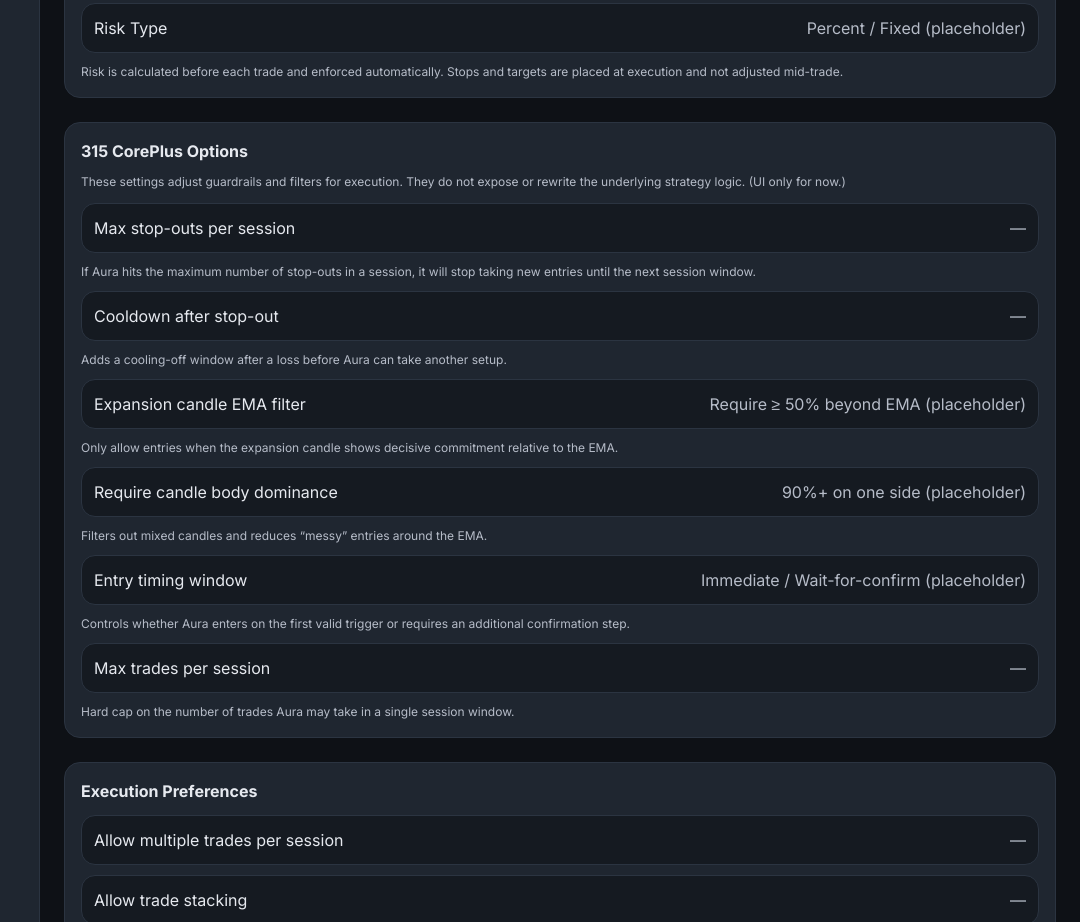
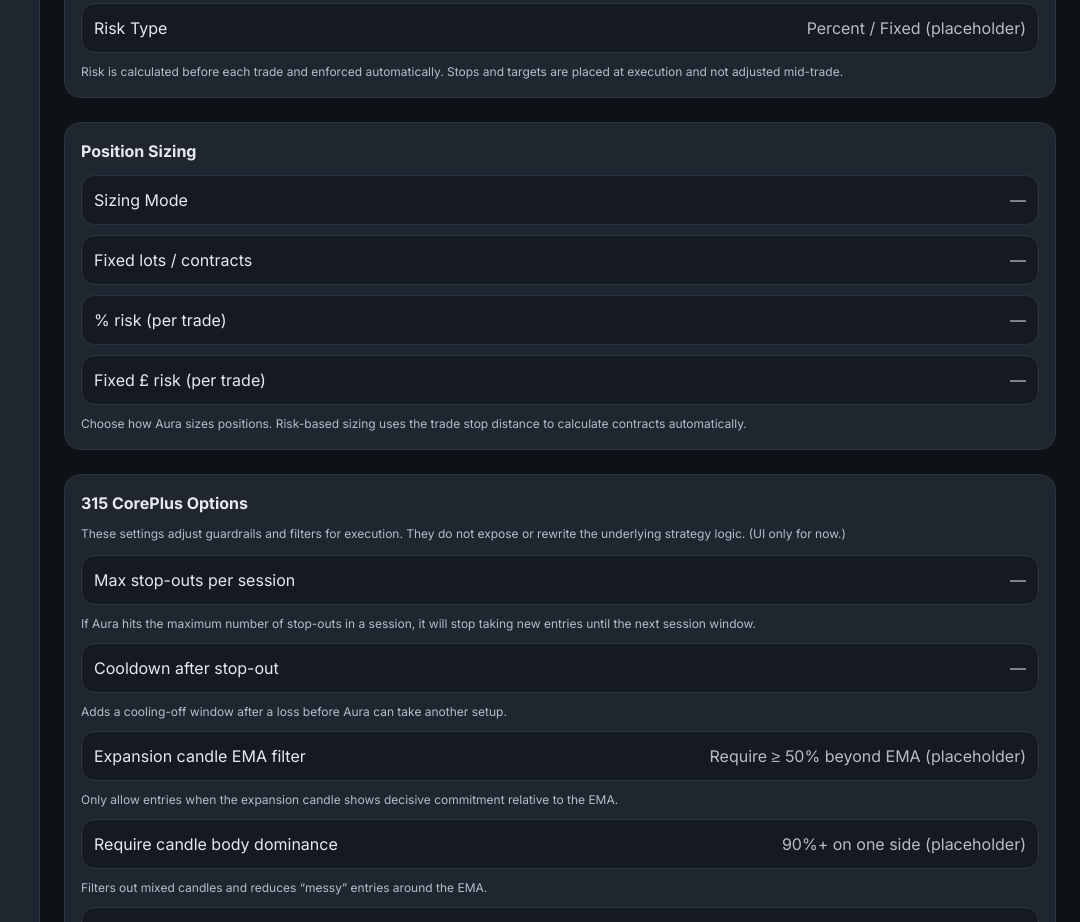
Before and after one commit to becspage-arch/aura, a Next.js app: page /app/strategy in a window 1280 px wide. Shown: the part 1360-2282 px from the top of the page, without its empty margins (200-1280 px from the left). Built offline with nearby package versions, Linux system fonts and the light colour scheme.

Commit message:
strategy

```diff
--- a/src/app/app/strategy/page.tsx
+++ b/src/app/app/strategy/page.tsx
@@ -178,6 +178,38 @@
         </div>
       </section>
 
+            {/* Position Sizing */}
+      <section className="aura-card">
+        <div className="aura-card-title">Position Sizing</div>
+
+        <div className="aura-mt-12 aura-grid-gap-10">
+          <div className="aura-card-muted aura-row-between">
+            <span>Sizing Mode</span>
+            <span className="aura-muted">—</span>
+          </div>
+
+          <div className="aura-card-muted aura-row-between">
+            <span>Fixed lots / contracts</span>
+            <span className="aura-muted">—</span>
+          </div>
+
+          <div className="aura-card-muted aura-row-between">
+            <span>% risk (per trade)</span>
+            <span className="aura-muted">—</span>
+          </div>
+
+          <div className="aura-card-muted aura-row-between">
+            <span>Fixed £ risk (per trade)</span>
+            <span className="aura-muted">—</span>
+          </div>
+
+          <p className="aura-muted aura-text-xs">
+            Choose how Aura sizes positions. Risk-based sizing uses the trade stop distance to
+            calculate contracts automatically.
+          </p>
+        </div>
+      </section>
+
       {/* 315 CorePlus Options (user-tunable guardrails + filters) */}
       <section className="aura-card">
         <div className="aura-card-title">315 CorePlus Options</div>
```
Also changed, not shown: 1 other file (tests, documents, lock files or other folders).
